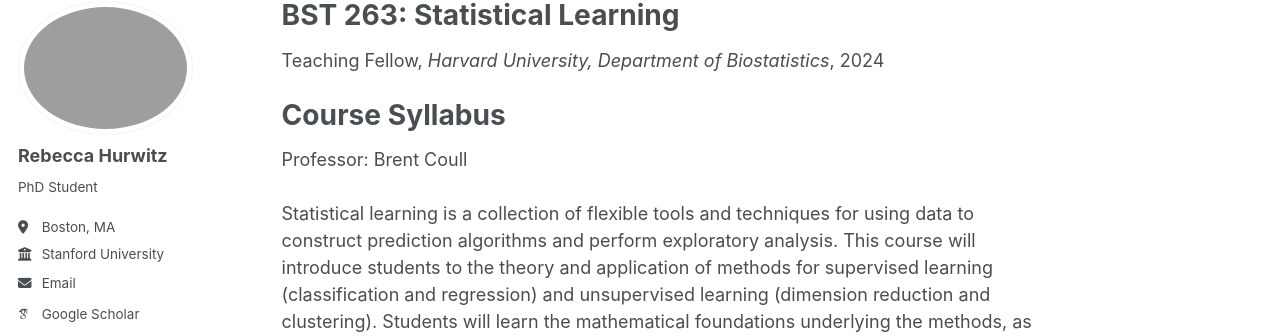
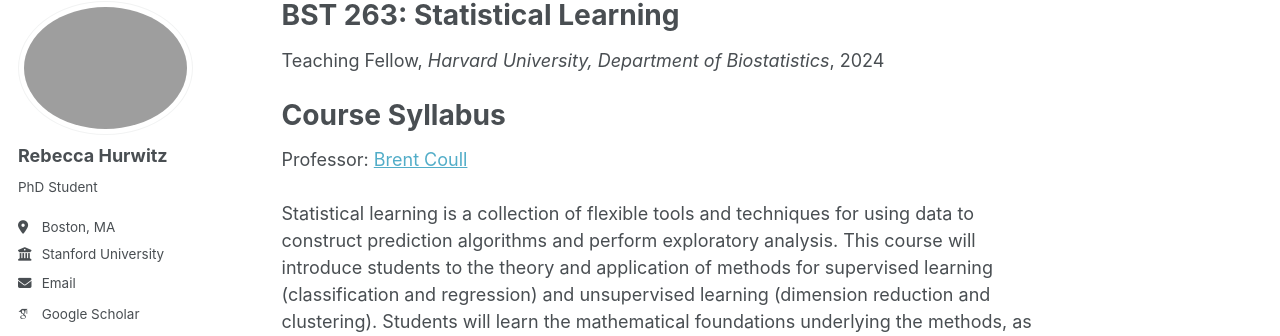
Before and after one commit to rebeccahurwitz/rebeccahurwitz.github.io, a Jekyll site: the page built from _teaching/biostat263.md, in a window 1280 px wide and 1165 px high. Shown: the part 98-434 px from the top of the window. Built offline with Jekyll 4.4.1, drawn with Linux system fonts in a browser that asks for light colours; some web fonts are replaced; a script that is not in the unit is left out; part of the change alters nothing that is shown.

```diff
--- a/_teaching/biostat263.md
+++ b/_teaching/biostat263.md
@@ -11,7 +11,7 @@ location: "Boston, MA"
 
 Course Syllabus
 ======
-Professor: Brent Coull
+Professor: <a href="https://hsph.harvard.edu/profile/brent-coull/">Brent Coull</a>
 <br><br>
 Statistical learning is a collection of flexible tools and techniques for using data to construct prediction algorithms and perform exploratory analysis. This course will introduce students to the theory and application of methods for supervised learning (classification and regression) and unsupervised learning (dimension reduction and clustering). Students will learn the mathematical foundations underlying the methods, as well as how and when to apply different methods. Topics will include the bias-variance tradeoff, cross-validation, linear regression, logistic regression, KNN, LDA/QDA, variable selection, penalized regression, generalized additive models, CART and BART, random forests, gradient boosting, kernels, SVMs, PCA, K-means clustering, and kernel machine regression. Homework will involve mathematical and programming exercises, and exams will contain conceptual and mathematical problems. Programming in R will be used throughout the course to provide hands-on training and
 practical examples.
```
